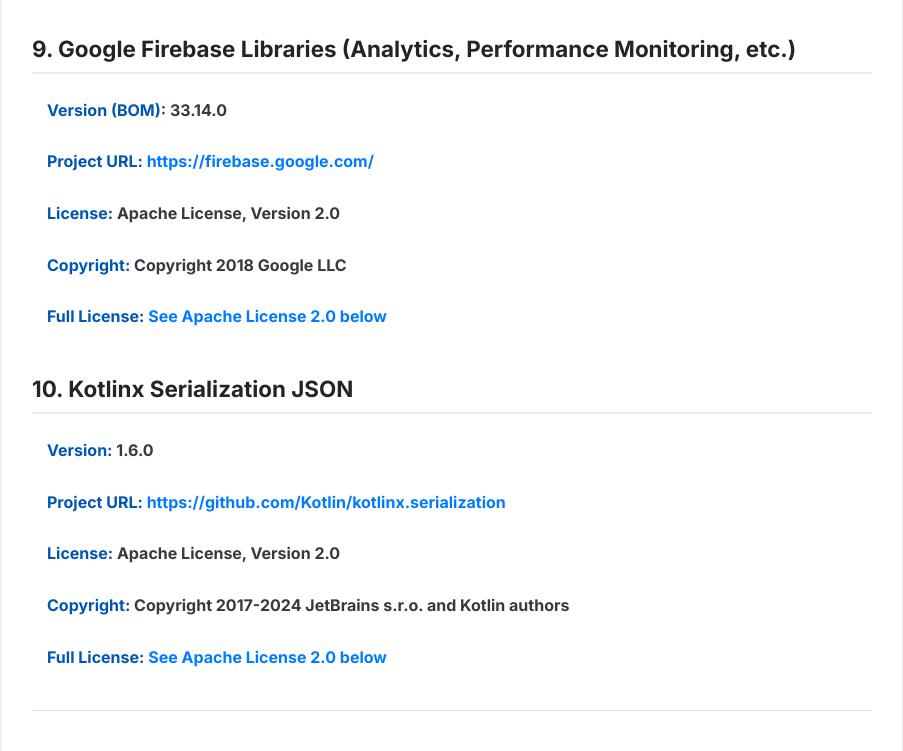
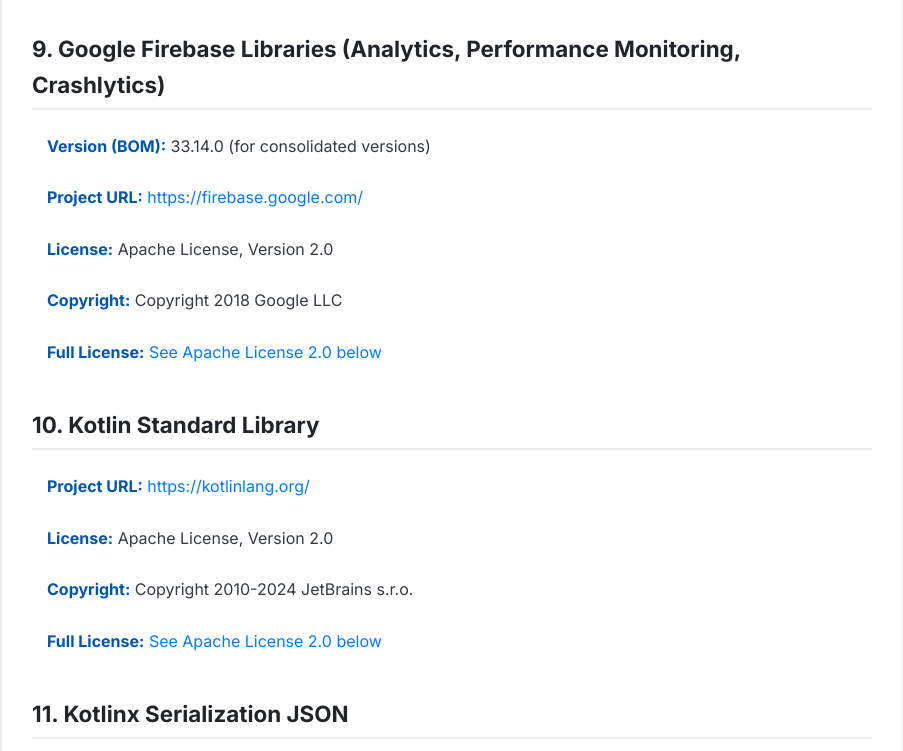
Before and after one commit to cherry-pick-vaidees/mastapp-io, a plain HTML site: page index.html in a window 1280 px wide. Shown: the part 3126-3877 px from the top of the page, without its empty margins (188-1091 px from the left). Drawn offline with Linux system fonts and the light colour scheme.

Commit message:
Update index.html
updated Kotlin Standard Library

```diff
--- a/index.html
+++ b/index.html
@@ -3,7 +3,7 @@
 <head>
     <meta charset="UTF-8">
     <meta name="viewport" content="width=device-width, initial-scale=1.0">
-    <title>Open Source Licenses - Your App Name</title>
+    <title>Open Source Licenses - MastApp</title>
     <style>
         /* Basic styling for readability */
         body {
@@ -150,7 +150,7 @@
         <ul>
             <li><strong>Version:</strong> 4.16.0</li>
             <li><strong>Project URL:</strong> <a href="https://github.com/bumptech/glide" target="_blank">https://github.com/bumptech/glide</a></li>
-            <li><strong>License:</strong> Primarily Apache License, Version 2.0, also BSD and modified MIT.</li>
+            <li><strong>License:</strong> Primarily Apache License, Version 2.0 (also BSD and modified MIT)</li>
             <li><strong>Copyright:</strong> Copyright (c) 2017 Google, Inc.</li>
             <li><strong>Full License:</strong> <a href="#apache-2-0">See Apache License 2.0 below</a></li>
         </ul>
@@ -161,7 +161,7 @@
             <li><strong>Project URL:</strong> <a href="https://github.com/PierfrancescoSoffritti/android-youtube-player" target="_blank">https://github.com/PierfrancescoSoffritti/android-youtube-player</a></li>
             <li><strong>License:</strong> Apache License, Version 2.0</li>
             <li><strong>Copyright:</strong> Copyright 2017 Pierfrancesco Soffritti</li>
-            <li><strong>Full License:</b> <a href="#apache-2-0">See Apache License 2.0 below</a></li>
+            <li><strong>Full License:</strong> <a href="#apache-2-0">See Apache License 2.0 below</a></li>
         </ul>
 
         <h3>8. PhotoView</h3>
@@ -173,16 +173,24 @@
             <li><strong>Full License:</strong> <a href="#apache-2-0">See Apache License 2.0 below</a></li>
         </ul>
 
-        <h3>9. Google Firebase Libraries (Analytics, Performance Monitoring, etc.)</h3>
+        <h3>9. Google Firebase Libraries (Analytics, Performance Monitoring, Crashlytics)</h3>
         <ul>
-            <li><strong>Version (BOM):</strong> 33.14.0</li>
+            <li><strong>Version (BOM):</strong> 33.14.0 (for consolidated versions)</li>
             <li><strong>Project URL:</strong> <a href="https://firebase.google.com/" target="_blank">https://firebase.google.com/</a></li>
             <li><strong>License:</strong> Apache License, Version 2.0</li>
             <li><strong>Copyright:</strong> Copyright 2018 Google LLC</li>
             <li><strong>Full License:</strong> <a href="#apache-2-0">See Apache License 2.0 below</a></li>
         </ul>
 
-        <h3>10. Kotlinx Serialization JSON</h3>
+        <h3>10. Kotlin Standard Library</h3>
+        <ul>
+            <li><strong>Project URL:</strong> <a href="https://kotlinlang.org/" target="_blank">https://kotlinlang.org/</a></li>
+            <li><strong>License:</strong> Apache License, Version 2.0</li>
+            <li><strong>Copyright:</strong> Copyright 2010-2024 JetBrains s.r.o.</li>
+            <li><strong>Full License:</strong> <a href="#apache-2-0">See Apache License 2.0 below</a></li>
+        </ul>
+
+        <h3>11. Kotlinx Serialization JSON</h3>
         <ul>
             <li><strong>Version:</strong> 1.6.0</li>
             <li><strong>Project URL:</strong> <a href="https://github.com/Kotlin/kotlinx.serialization" target="_blank">https://github.com/Kotlin/kotlinx.serialization</a></li>
@@ -376,7 +384,7 @@ END OF TERMS AND CONDITIONS
 
 </pre>
         <p>Thank you for supporting open source!</p>
-        <p><strong>Developed by:</strong> [vaibi/Vaideeswaran]</p>
+        <p><strong>Developed by:</strong> Vaideeswaran</p>
     </div>
 </body>
 </html>
```
